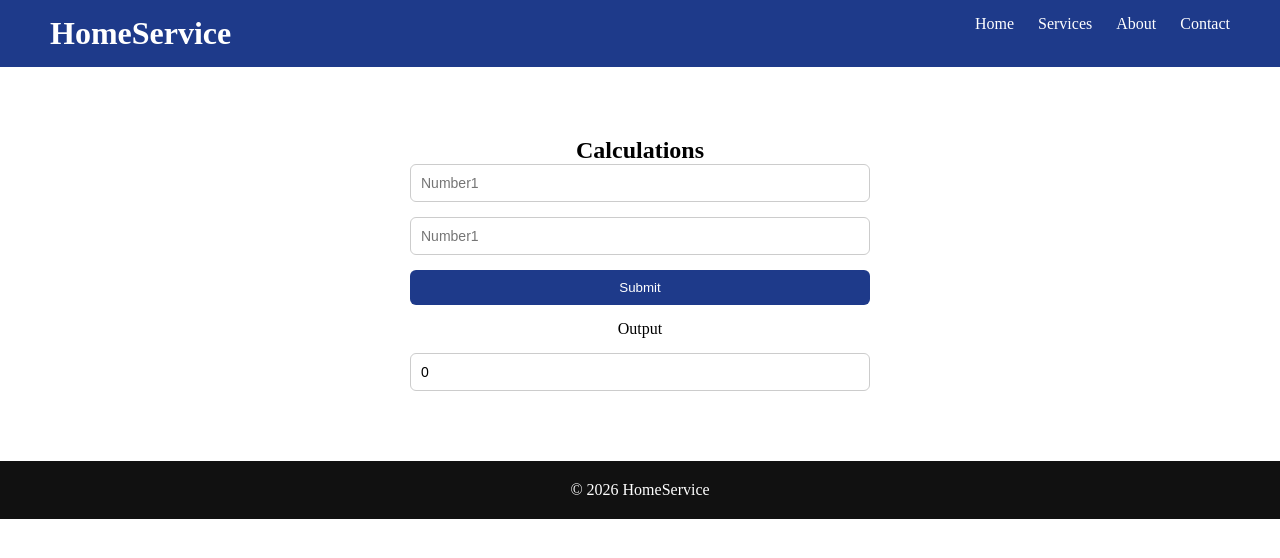
After one commit to AhsanulHoqueRomman/Django-learning, a Django app: page /calculations/ in a window 1280 px wide. The commit adds this page. Shown: the top 558 px of the page. Run offline with Django 5.2, Linux system fonts and the light colour scheme.

Commit message:
implementing GET method in calculations.html and it is less secure and has less features

```diff
--- a/django_core/django_core/urls.py
+++ b/django_core/django_core/urls.py
@@ -25,5 +25,6 @@ urlpatterns = [
     path('contact/',views.contact,name="contact"),
     # path('course/<courseid>',views.courseDetails),    #Dynamic URL/Route: 3 types: 1.int  2.str  3.slug and if don't know the type then dont have to mention type
     path('services/',views.services,name="services"),
+    path('calculations/',views.calculations,name="calculations"),
 
 ]
--- a/django_core/django_core/views.py
+++ b/django_core/django_core/views.py
@@ -25,3 +25,18 @@ def contact(request):
 
 def services(request):
     return render(request,"services.html")
+
+def calculations(request):
+    try:
+        finalans=0
+        #One method to get the data from the form in GET method
+        # n1= int(request.GET["name"])
+        # n2= int(request.GET["phone"])
+        # print(n1+n2)
+        #Another method is:
+        n1 = int(request.GET.get("name"))
+        n2 = int(request.GET.get("phone"))
+        finalans= n1+n2
+    except:
+        pass
+    return render(request,"calculations.html",{'output':finalans})
--- a/django_core/static/css/style.css
+++ b/django_core/static/css/style.css
@@ -193,4 +193,46 @@ footer {
     border-bottom: 2px solid white;
     font-weight: 500;
 }
+
+.form-section {
+    max-width: 500px;
+    margin: 50px auto;
+    padding: 20px;
+    text-align: center;
+}
+
+.form-box {
+    display: flex;
+    flex-direction: column;
+    gap: 15px;
+}
+
+.form-box input,
+.form-box select,
+.form-box textarea {
+    padding: 10px;
+    border: 1px solid #ccc;
+    border-radius: 6px;
+    font-size: 14px;
+}
+
+.form-box input:focus,
+.form-box select:focus,
+.form-box textarea:focus {
+    outline: none;
+    border-color: #1e3a8a;
+}
+
+.form-box button {
+    padding: 10px;
+    background: #1e3a8a;
+    color: white;
+    border: none;
+    border-radius: 6px;
+    cursor: pointer;
+}
+
+.form-box button:hover {
+    opacity: 0.9;
+}
 /*# sourceMappingURL=style.css.map */
--- /dev/null
+++ b/django_core/templates/calculations.html
@@ -0,0 +1,29 @@
+<!-- I am using this Calculations form to learn GET method-->
+
+{% extends "base.html" %}
+
+{% block content %}
+
+<section class="form-section">
+    <h2>Calculations</h2>
+
+    <form method="get" class="form-box">
+
+
+        <input type="text" name="name" placeholder="Number1" required>
+
+
+
+        <input type="text" name="phone" placeholder="Number1">
+
+
+
+        <button type="submit">Submit</button>
+
+             Output
+        <input type="text" value= "{{ output }}" />
+    </form>
+
+</section>
+
+{% endblock %}
--- a/django_core/templates/header.html
+++ b/django_core/templates/header.html
@@ -15,6 +15,7 @@
         {% url 'contact' as url %}
         <a class="{% if request.path == url %}active{% endif %}" href="{{url}}">Contact</a>
 
+
     </nav>
 
 </header>
```
